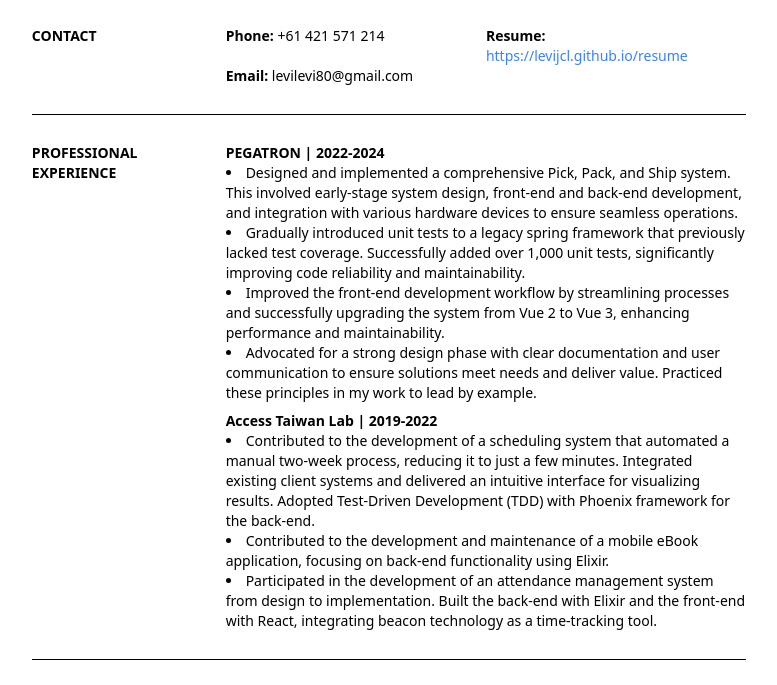
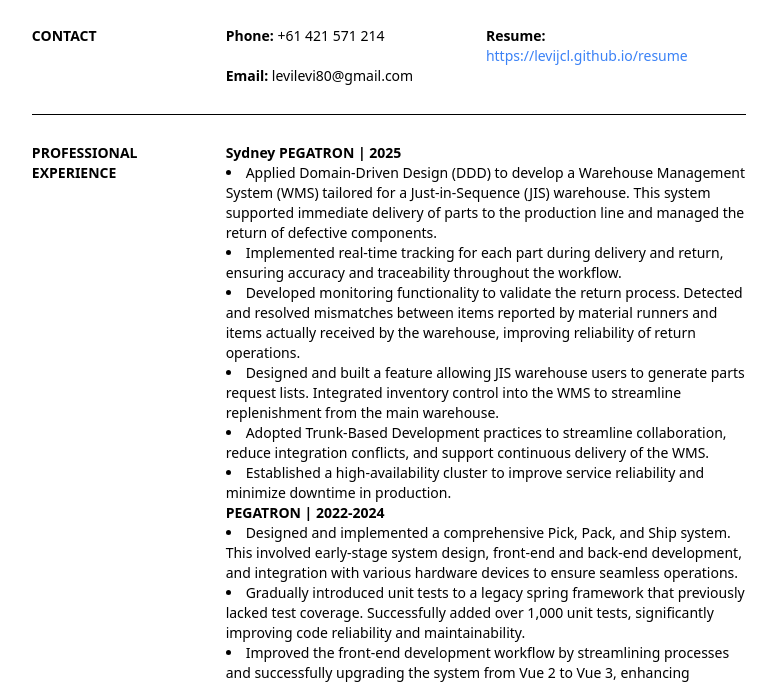
Before and after one commit to levijcl/resume, a website: page cv/index.html in a window 1280 px wide. Shown: the part 82-767 px from the top of the page, without its empty margins (251-1028 px from the left). Drawn offline with Linux system fonts and the light colour scheme.

Commit message:
Update resumve (#7)
* Update resume and cv

* Update cv

```diff
--- a/cv/index.html
+++ b/cv/index.html
@@ -37,6 +37,39 @@
         </div>
         <div class="sm:flex-1 max-w-prose">
           <div class="sm:mb-2">
+            <p><strong>Sydney PEGATRON | 2025</strong></p>
+            <ul class="list-disc list-inside">
+              <li>
+                Applied Domain-Driven Design (DDD) to develop a Warehouse
+                Management System (WMS) tailored for a Just-in-Sequence (JIS)
+                warehouse. This system supported immediate delivery of parts to
+                the production line and managed the return of defective
+                components.
+              </li>
+              <li>
+                Implemented real-time tracking for each part during delivery and
+                return, ensuring accuracy and traceability throughout the
+                workflow.
+              </li>
+              <li>
+                Developed monitoring functionality to validate the return
+                process. Detected and resolved mismatches between items reported
+                by material runners and items actually received by the
+                warehouse, improving reliability of return operations.
+              </li>
+              <li>
+                Designed and built a feature allowing JIS warehouse users to
+                generate parts request lists. Integrated inventory control into
+                the WMS to streamline replenishment from the main warehouse.
+              </li>
+              <li>
+                Adopted Trunk-Based Development practices to streamline collaboration, reduce integration conflicts, and support continuous delivery of the WMS.
+              </li>
+              <li>
+                Established a high-availability cluster to improve service
+                reliability and minimize downtime in production.
+              </li>
+            </ul>
             <p><strong>PEGATRON | 2022-2024</strong></p>
             <ul class="list-disc list-inside">
               <li>
```
Also changed, not shown: index.html (+9 -0 lines).
